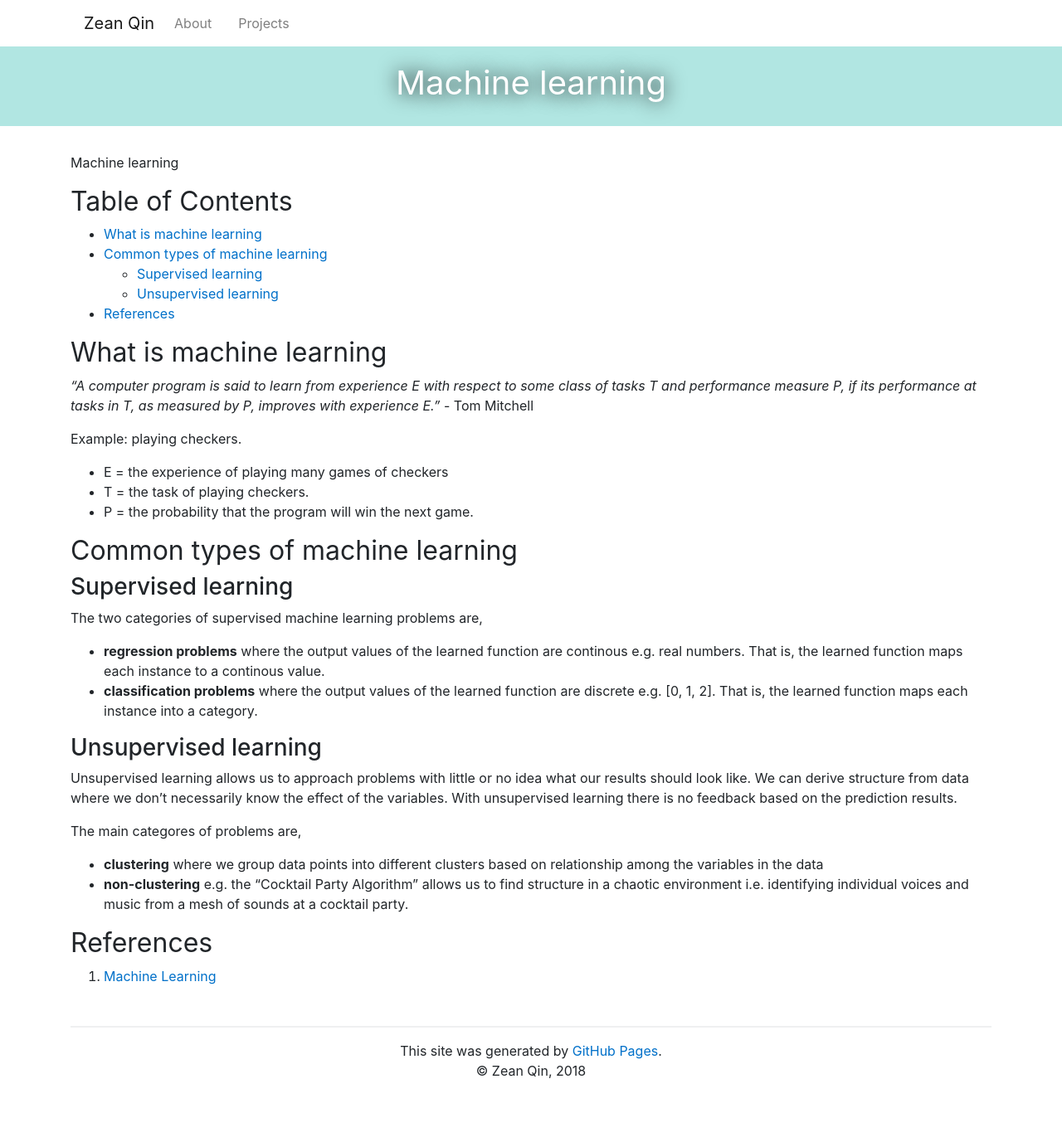
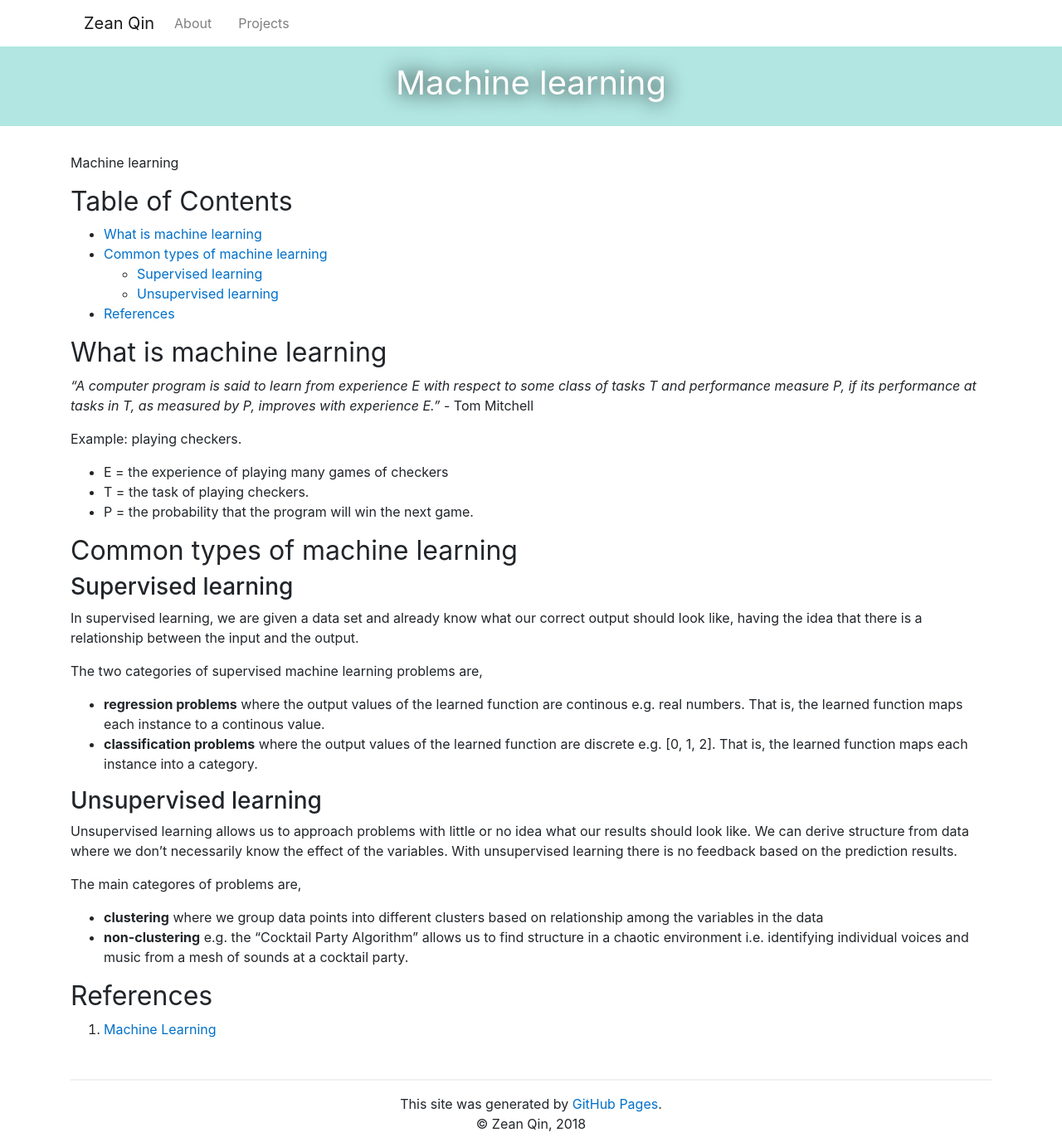
Before and after one commit to ZeanQin/zeanqin.github.io, a Jekyll site: the page built from _posts/2019-11-10-ml.md, in a window 1280 px wide. Shown: the whole page at 83% size. Built offline with Jekyll 4.4.1, drawn with Linux system fonts in a browser that asks for light colours; before the commit the page ends 1319 px from its top, so only the background shows below that.

Commit message:
Update ml post

```diff
--- a/_posts/2019-11-10-ml.md
+++ b/_posts/2019-11-10-ml.md
@@ -19,6 +19,8 @@ Example: playing checkers.
 
 ### Supervised learning
 
+In supervised learning, we are given a data set and already know what our correct output should look like, having the idea that there is a relationship between the input and the output.
+
 The two categories of supervised machine learning problems are,
 
 - **regression problems** where the output values of the learned function are continous e.g. real numbers. That is, the learned function maps each instance to a continous value.
```
